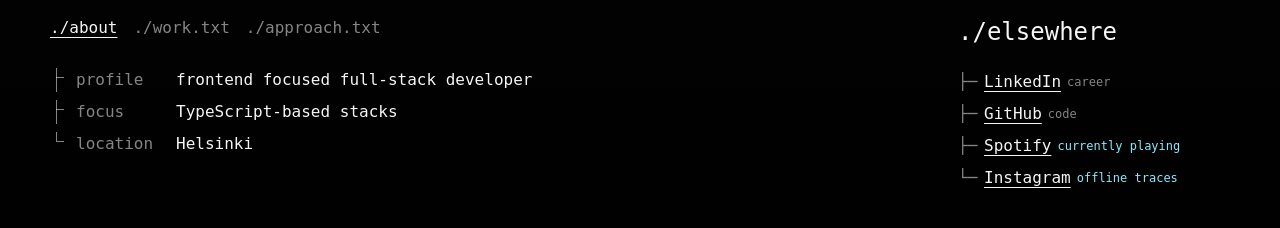
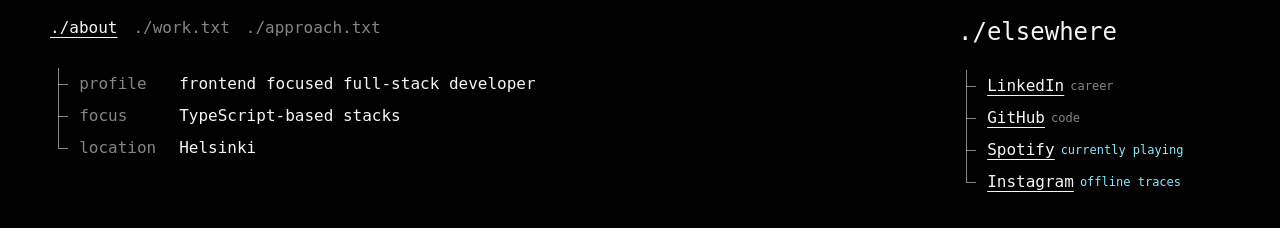
Before and after one commit to henettaja/henri.codes, a Vue app: page / in a window 1280 px wide. Shown: the part 510-738 px from the top of the page. Built offline with nearby package versions, Linux system fonts and the light colour scheme.

Commit message:
Extract tree element into a reusable component to enforce consistent style

```diff
--- a/src/components/ProfileLinks.vue
+++ b/src/components/ProfileLinks.vue
@@ -1,4 +1,7 @@
 <script setup lang="ts">
+import TreeList from './TreeList.vue'
+import TreeListItem from './TreeListItem.vue'
+
 defineProps<{
   links: ReadonlyArray<{
     href: string
@@ -13,11 +16,12 @@ defineProps<{
   <aside class="content-section links-panel" aria-labelledby="links-title">
     <h2 id="links-title">./elsewhere</h2>
     <div class="link-tree" aria-label="Links">
-      <ul class="link-list">
-        <li v-for="(link, index) in links" :key="link.href">
-          <span class="link-branch" aria-hidden="true">
-            {{ index === links.length - 1 ? '└─' : '├─' }}
-          </span>
+      <TreeList>
+        <TreeListItem
+          v-for="(link, index) in links"
+          :key="link.href"
+          :is-last="index === links.length - 1"
+        >
         <a
           :href="link.href"
           target="_blank"
@@ -27,8 +31,8 @@ defineProps<{
           <span class="link-label">{{ link.label }}</span>
           <span class="link-note">{{ link.note }}</span>
         </a>
-        </li>
-      </ul>
+        </TreeListItem>
+      </TreeList>
     </div>
   </aside>
 </template>
@@ -41,47 +45,23 @@ defineProps<{
 }
 
 .link-tree {
-  display: grid;
-  gap: 1rem;
   margin-top: 1rem;
 }
-
-.link-list {
-  display: grid;
-  gap: 1rem;
-  list-style: none;
-  padding: 0;
-  margin: 0;
-}
-
-.link-list li {
-  display: grid;
-  grid-template-columns: 2.5rem minmax(0, 1fr);
-  align-items: start;
-  column-gap: 0.75rem;
-}
-
-.link-branch {
-  color: var(--text-muted);
-  width: 2.5rem;
-  flex: 0 0 auto;
-}
-
-.link-list a {
+.link-item {
   display: inline-flex;
   align-items: center;
   flex-wrap: wrap;
   min-height: 0;
   padding: 0;
   transition: color 140ms ease;
-  color: var(--text-primary);
+  color: var(--text-secondary);
   gap: 0.75rem;
   min-width: 0;
 }
 
-.link-list a:hover,
-.link-list a:focus-visible {
-  color: var(--text-muted);
+.link-item:hover,
+.link-item:focus-visible {
+  color: var(--text-primary);
 }
 
 .link-label {
@@ -99,8 +79,26 @@ defineProps<{
   color: var(--text-primary);
 }
 
+.link-item-primary .link-label {
+  color: var(--text-primary);
+}
+
 .link-item-personal .link-note {
   color: var(--prompt-glyph);
+}
+
+.link-item-primary .link-note {
+  color: var(--text-muted);
+}
+
+.link-item-primary:hover .link-label,
+.link-item-primary:focus-visible .link-label {
+  color: var(--text-muted);
+}
+
+.link-item-primary:hover .link-note,
+.link-item-primary:focus-visible .link-note {
+  color: var(--text-primary);
 }
 
 .link-item-personal:hover .link-label,
--- a/src/components/ProfileTabs.vue
+++ b/src/components/ProfileTabs.vue
@@ -1,4 +1,7 @@
 <script setup lang="ts">
+import TreeList from './TreeList.vue'
+import TreeListItem from './TreeListItem.vue'
+
 defineProps<{
   activeTab: string
   sections: ReadonlyArray<{
@@ -41,19 +44,18 @@ const emit = defineEmits<{
     >
       <h3>{{ section.title }}</h3>
       <div v-if="section.details.length" class="detail-tree" aria-label="Details">
-        <ul class="detail-list">
-          <li
+        <TreeList>
+          <TreeListItem
             v-for="([term, description], index) in section.details"
             :key="term"
-            :class="{ 'is-last': index === section.details.length - 1 }"
+            :is-last="index === section.details.length - 1"
           >
-            <span class="detail-branch" aria-hidden="true"></span>
             <dl class="detail-entry">
               <dt>{{ term }}</dt>
               <dd>{{ description }}</dd>
             </dl>
-          </li>
-        </ul>
+          </TreeListItem>
+        </TreeList>
       </div>
       <p>{{ section.body }}</p>
     </div>
@@ -111,56 +113,7 @@ const emit = defineEmits<{
 }
 
 .detail-tree {
-  display: grid;
-  gap: 1rem;
   margin-top: 0.75rem;
-}
-
-.detail-list {
-  display: grid;
-  gap: 1rem;
-  list-style: none;
-  padding: 0;
-  margin: 0;
-}
-
-.detail-list li {
-  position: relative;
-  display: grid;
-  grid-template-columns: 2.5rem minmax(0, 1fr);
-  align-items: start;
-  column-gap: 0.75rem;
-}
-
-.detail-branch {
-  position: relative;
-  width: 2.5rem;
-  min-height: 100%;
-}
-
-.detail-branch::before {
-  content: '';
-  position: absolute;
-  top: 0;
-  bottom: 0;
-  left: 0.7rem;
-  width: 1px;
-  background: var(--text-muted);
-}
-
-.detail-branch::after {
-  content: '';
-  position: absolute;
-  top: 1.1rem;
-  left: 0.7rem;
-  width: 1rem;
-  height: 1px;
-  background: var(--text-muted);
-}
-
-.detail-list li.is-last .detail-branch::before {
-  bottom: auto;
-  height: 1.1rem;
 }
 
 .detail-entry {
@@ -168,7 +121,6 @@ const emit = defineEmits<{
   grid-template-columns: 9.5rem minmax(0, 1fr);
   gap: 3rem;
   margin: 0;
-  min-width: 0;
 }
 
 .detail-entry dt {
--- /dev/null
+++ b/src/components/TreeList.vue
@@ -0,0 +1,22 @@
+<template>
+  <div class="tree-list-wrapper">
+    <ul class="tree-list">
+      <slot></slot>
+    </ul>
+  </div>
+</template>
+
+<style scoped>
+.tree-list-wrapper {
+  --tree-color: var(--text-muted);
+  display: grid;
+  gap: 1rem;
+}
+
+.tree-list {
+  display: grid;
+  list-style: none;
+  padding: 0;
+  margin: 0;
+}
+</style>
--- /dev/null
+++ b/src/components/TreeListItem.vue
@@ -0,0 +1,60 @@
+<script setup lang="ts">
+defineProps<{
+  isLast?: boolean
+}>()
+</script>
+
+<template>
+  <li :class="{ 'is-last': isLast }">
+    <span class="tree-branch" aria-hidden="true"></span>
+    <div class="tree-content">
+      <slot></slot>
+    </div>
+  </li>
+</template>
+
+<style scoped>
+li {
+  position: relative;
+  display: grid;
+  grid-template-columns: 2.9rem minmax(0, 1fr);
+  align-items: start;
+  column-gap: 0.75rem;
+}
+
+.tree-branch {
+  position: relative;
+  width: 2.9rem;
+  min-height: 100%;
+}
+
+.tree-branch::before {
+  content: '';
+  position: absolute;
+  top: 0;
+  bottom: 0;
+  left: 0.95rem;
+  width: 1px;
+  background: var(--tree-color);
+}
+
+.tree-branch::after {
+  content: '';
+  position: absolute;
+  top: 1.95rem;
+  left: 0.95rem;
+  width: 1.25rem;
+  height: 1px;
+  background: var(--tree-color);
+}
+
+li.is-last .tree-branch::before {
+  bottom: auto;
+  height: 1.95rem;
+}
+
+.tree-content {
+  min-width: 0;
+  padding: 0.5rem 0;
+}
+</style>
```
Lines whose indentation alone changed are shown as unchanged.
